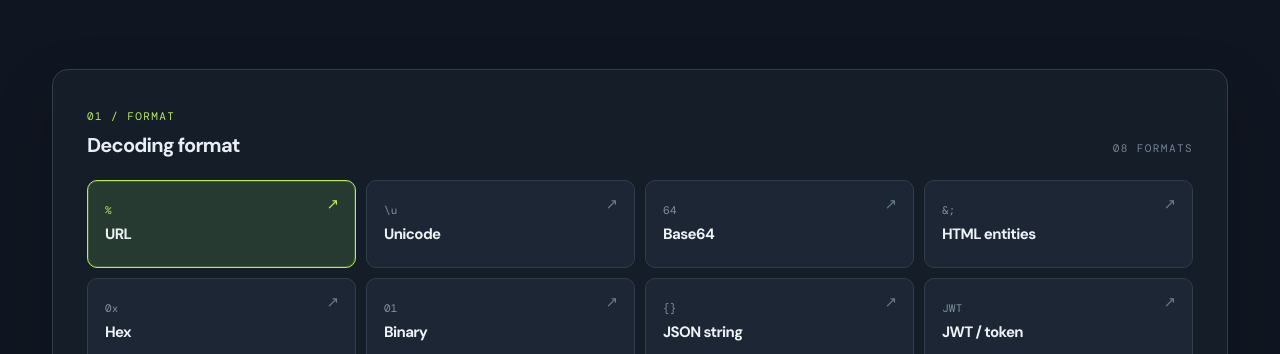
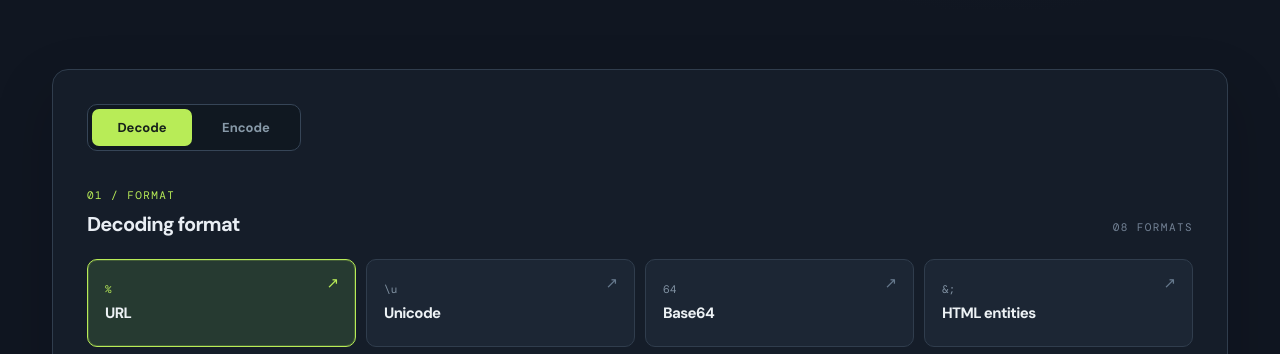
Before and after one commit to jwjp/decode, a website built with Vite: page index.html in a window 1280 px wide. Shown: the part 418-772 px from the top of the page. Built offline with nearby package versions, Linux system fonts and the light colour scheme.

Commit message:
Add text encoding mode

```diff
--- /dev/null
+++ b/src/encoders.js
@@ -0,0 +1,57 @@
+const utf8Encoder = new TextEncoder();
+
+function toBase64(bytes) {
+  let binary = '';
+  for (const byte of bytes) binary += String.fromCharCode(byte);
+  return btoa(binary);
+}
+
+export function encodeUrl(input) {
+  return encodeURIComponent(input).replace(/%20/g, '+');
+}
+
+export function encodeUnicode(input) {
+  return [...input].map((character) => {
+    const codePoint = character.codePointAt(0);
+    if (codePoint === 0x5c || codePoint < 0x20 || codePoint > 0x7e) {
+      return codePoint <= 0xffff
+        ? `\\u${codePoint.toString(16).toUpperCase().padStart(4, '0')}`
+        : `\\u{${codePoint.toString(16).toUpperCase()}}`;
+    }
+    return character;
+  }).join('');
+}
+
+export function encodeBase64(input) {
+  return toBase64(utf8Encoder.encode(input));
+}
+
+export function encodeHtml(input) {
+  return input.replace(/[&<>"']/g, (character) => ({
+    '&': '&amp;', '<': '&lt;', '>': '&gt;', '"': '&quot;', "'": '&#39;',
+  })[character]);
+}
+
+export function encodeHex(input) {
+  return [...utf8Encoder.encode(input)]
+    .map((byte) => byte.toString(16).toUpperCase().padStart(2, '0')).join(' ');
+}
+
+export function encodeBinary(input) {
+  return [...utf8Encoder.encode(input)]
+    .map((byte) => byte.toString(2).padStart(8, '0')).join(' ');
+}
+
+export function encodeJsonString(input) {
+  return JSON.stringify(input);
+}
+
+export const encoders = {
+  url: encodeUrl,
+  unicode: encodeUnicode,
+  base64: encodeBase64,
+  html: encodeHtml,
+  hex: encodeHex,
+  binary: encodeBinary,
+  json: encodeJsonString,
+};
--- a/src/main.js
+++ b/src/main.js
@@ -1,5 +1,6 @@
 import './style.css';
 import { decoders } from './decoders.js';
+import { encoders } from './encoders.js';
 
 const formats = [
   {
@@ -44,20 +45,57 @@ const formats = [
   },
 ];
 
+const encodeFormats = {
+  url: {
+    en: { description: 'Encode text for a URL, using + for spaces.', sample: 'Hello, world!', placeholder: 'Hello, world!' },
+    ko: { description: 'URL에 사용할 퍼센트 인코딩으로 바꾸고 공백은 +로 표시합니다.', sample: '안녕, 세계!', placeholder: '안녕, 세계!' },
+  },
+  unicode: {
+    en: { description: 'Escape non-ASCII characters, control characters, and backslashes.', sample: 'Hello 👋', placeholder: 'Hello 👋' },
+    ko: { description: '비 ASCII 문자, 제어 문자, 역슬래시를 Unicode 이스케이프로 바꿉니다.', sample: '안녕하세요 👋', placeholder: '안녕하세요 👋' },
+  },
+  base64: {
+    en: { description: 'Encode UTF-8 text as Base64.', sample: 'Hello, world!', placeholder: 'Hello, world!' },
+    ko: { description: 'UTF-8 텍스트를 Base64로 인코딩합니다.', sample: '안녕하세요', placeholder: '안녕하세요' },
+  },
+  html: {
+    en: { description: 'Escape &, <, >, quotation marks, and apostrophes as HTML entities.', sample: '<h1>Hello & world</h1>', placeholder: '<div>Hello & world</div>' },
+    ko: { description: '&, <, >, 따옴표, 작은따옴표를 HTML 엔티티로 바꿉니다.', sample: '<h1>안녕 & 세계</h1>', placeholder: '<div>안녕 & 세계</div>' },
+  },
+  hex: {
+    en: { description: 'Encode UTF-8 bytes as hexadecimal pairs.', sample: 'Hello', placeholder: 'Hello' },
+    ko: { description: 'UTF-8 바이트를 16진수 두 자리씩 표시합니다.', sample: '한글', placeholder: '한글' },
+  },
+  binary: {
+    en: { description: 'Encode UTF-8 bytes as 8-bit binary groups.', sample: 'Hi', placeholder: 'Hi' },
+    ko: { description: 'UTF-8 바이트를 8비트 이진수로 표시합니다.', sample: '한', placeholder: '한' },
+  },
+  json: {
+    en: { description: 'Quote and escape text as a JSON string.', sample: 'Hello\nworld', placeholder: 'Hello\nworld' },
+    ko: { description: '텍스트에 따옴표와 이스케이프를 더해 JSON 문자열로 만듭니다.', sample: '안녕\n세계', placeholder: '안녕\n세계' },
+  },
+};
+
+const modeCopy = {
+  en: {
+    decode: { pageTitle: 'decode — Text decoder', metaDescription: 'Decode URL, Unicode, Base64, HTML entities, Hex, and more in your browser.', heroFirst: 'Turn encoded text', heroSecond: 'into something readable.', intro: 'Paste an encoded string, choose a format, and see the result instantly.', workspaceLabel: 'Decoder workspace', formatLabel: 'Decoding format', formatHeading: 'Decoding format', workspaceHeading: 'Decode text', inputLabel: 'Text to decode', outputEmpty: 'Your decoded text will appear here.', success: 'Decoded', failure: 'Check the input format', formatCount: '08 FORMATS' },
+    encode: { pageTitle: 'decode — Text encoder', metaDescription: 'Encode URL, Unicode, Base64, HTML entities, Hex, and more in your browser.', heroFirst: 'Turn plain text', heroSecond: 'into encoded form.', intro: 'Enter text, choose a format, and see the encoded result instantly.', workspaceLabel: 'Encoder workspace', formatLabel: 'Encoding format', formatHeading: 'Encoding format', workspaceHeading: 'Encode text', inputLabel: 'Text to encode', outputEmpty: 'Your encoded text will appear here.', success: 'Encoded', failure: 'Could not encode this input', error: 'Could not encode this input.', formatCount: '07 FORMATS' },
+    modeLabel: 'Conversion mode',
+  },
+  ko: {
+    decode: { pageTitle: 'decode — 텍스트 디코더', metaDescription: 'URL, Unicode, Base64, HTML, Hex 등 다양한 형식의 텍스트를 브라우저에서 디코딩하세요.', heroFirst: '복잡한 문자를', heroSecond: '읽을 수 있는 텍스트로.', intro: '인코딩된 문자열을 붙여넣으세요. 형식을 고르면 결과가 바로 나타납니다.', workspaceLabel: '디코더 작업 공간', formatLabel: '디코딩 형식', formatHeading: '디코딩 형식', workspaceHeading: '변환하기', inputLabel: '디코딩할 텍스트', outputEmpty: '여기에 디코딩 결과가 표시됩니다.', success: '디코딩 완료', failure: '형식을 확인해 주세요', formatCount: '08 형식' },
+    encode: { pageTitle: 'decode — 텍스트 인코더', metaDescription: 'URL, Unicode, Base64, HTML, Hex 등 다양한 형식의 텍스트를 브라우저에서 인코딩하세요.', heroFirst: '일반 텍스트를', heroSecond: '인코딩된 형태로.', intro: '텍스트를 입력하고 형식을 고르면 인코딩 결과가 바로 나타납니다.', workspaceLabel: '인코더 작업 공간', formatLabel: '인코딩 형식', formatHeading: '인코딩 형식', workspaceHeading: '변환하기', inputLabel: '인코딩할 텍스트', outputEmpty: '여기에 인코딩 결과가 표시됩니다.', success: '인코딩 완료', failure: '인코딩할 수 없는 입력입니다', error: '이 입력을 인코딩할 수 없습니다.', formatCount: '07 형식' },
+    modeLabel: '변환 방향',
+  },
+};
+
 const copy = {
   en: {
-    pageTitle: 'decode — Text decoder',
-    metaDescription: 'Decode URL, Unicode, Base64, HTML entities, Hex, and more in your browser.',
     home: 'decode home', browserNote: 'Processed in your browser', language: 'Language',
-    heroFirst: 'Turn encoded text', heroSecond: 'into something readable.',
-    intro: 'Paste an encoded string, choose a format, and see the result instantly.',
-    workspaceLabel: 'Decoder workspace', formatLabel: 'Decoding format',
-    formatHeading: 'Decoding format', formatCount: '08 FORMATS',
-    workspaceHeading: 'Decode text', instant: 'Instant results as you type',
-    input: 'Input', output: 'Output', inputLabel: 'Text to decode',
+    instant: 'Instant results as you type',
+    input: 'Input', output: 'Output',
     sample: 'Use example', clear: 'Clear all', copy: 'Copy', copied: 'Copied',
-    outputEmpty: 'Your decoded text will appear here.', emptyResult: 'Empty result.',
-    waiting: 'Waiting for input', success: 'Decoded', failure: 'Check the input format',
+    emptyResult: 'Empty result.', waiting: 'Waiting for input',
     copyFailed: 'Could not access the clipboard.',
     signatureNote: 'The signature is not verified.',
     footerName: 'A simple text utility', footerPrivacy: 'Your text stays in your browser.',
@@ -78,18 +116,11 @@ const copy = {
     },
   },
   ko: {
-    pageTitle: 'decode — 텍스트 디코더',
-    metaDescription: 'URL, Unicode, Base64, HTML, Hex 등 다양한 형식의 텍스트를 브라우저에서 디코딩하세요.',
     home: 'decode 홈', browserNote: '브라우저에서 바로 처리', language: '언어',
-    heroFirst: '복잡한 문자를', heroSecond: '읽을 수 있는 텍스트로.',
-    intro: '인코딩된 문자열을 붙여넣으세요. 형식을 고르면 결과가 바로 나타납니다.',
-    workspaceLabel: '디코더 작업 공간', formatLabel: '디코딩 형식',
-    formatHeading: '디코딩 형식', formatCount: '08 형식',
-    workspaceHeading: '변환하기', instant: '입력 즉시 변환',
-    input: '입력', output: '결과', inputLabel: '디코딩할 텍스트',
+    instant: '입력 즉시 변환',
+    input: '입력', output: '결과',
     sample: '예시 넣기', clear: '모두 지우기', copy: '복사하기', copied: '복사됨',
-    outputEmpty: '여기에 디코딩 결과가 표시됩니다.', emptyResult: '빈 결과입니다.',
-    waiting: '입력을 기다리는 중', success: '디코딩 완료', failure: '형식을 확인해 주세요',
+    emptyResult: '빈 결과입니다.', waiting: '입력을 기다리는 중',
     copyFailed: '클립보드 접근에 실패했습니다.',
     signatureNote: '서명은 검증하지 않습니다.',
     footerName: '간단한 텍스트 도구', footerPrivacy: '텍스트는 브라우저 안에서 처리됩니다.',
@@ -119,6 +150,7 @@ try {
   // The site still works when storage is unavailable.
 }
 let selected = 'url';
+let mode = 'decode';
 let inputValue = '';
 let decoded = '';
 
@@ -136,9 +168,10 @@ function setLanguage(nextLanguage) {
 
 function render() {
   const t = copy[language];
+  const m = modeCopy[language][mode];
   document.documentElement.lang = language;
-  document.title = t.pageTitle;
-  document.querySelector('meta[name="description"]').content = t.metaDescription;
+  document.title = m.pageTitle;
+  document.querySelector('meta[name="description"]').content = m.metaDescription;
   app.innerHTML = `
     <div class="shell">
       <header class="topbar">
@@ -155,19 +188,23 @@ function render() {
       <main>
         <div class="intro">
           <div class="eyebrow"><span class="eyebrow-line"></span> TEXT UTILITY / 001</div>
-          <h1>${t.heroFirst}<br><em>${t.heroSecond}</em></h1>
-          <p>${t.intro}</p>
+          <h1>${m.heroFirst}<br><em>${m.heroSecond}</em></h1>
+          <p>${m.intro}</p>
         </div>
 
-        <section class="workspace" aria-label="${t.workspaceLabel}">
-          <div class="workspace-heading"><div><span class="section-kicker">01 / FORMAT</span><h2>${t.formatHeading}</h2></div><span class="format-count">${t.formatCount}</span></div>
-          <div class="format-grid" role="group" aria-label="${t.formatLabel}"></div>
+        <section class="workspace" aria-label="${m.workspaceLabel}">
+          <div class="mode-switch" role="group" aria-label="${modeCopy[language].modeLabel}">
+            <button type="button" data-mode="decode" aria-pressed="${mode === 'decode'}">Decode</button>
+            <button type="button" data-mode="encode" aria-pressed="${mode === 'encode'}">Encode</button>
+          </div>
+          <div class="workspace-heading"><div><span class="section-kicker">01 / FORMAT</span><h2>${m.formatHeading}</h2></div><span class="format-count">${m.formatCount}</span></div>
+          <div class="format-grid" role="group" aria-label="${m.formatLabel}"></div>
 
-          <div class="editor-heading"><div><span class="section-kicker">02 / WORKSPACE</span><h2>${t.workspaceHeading}</h2></div><span class="keyboard-hint">${t.instant}</span></div>
+          <div class="editor-heading"><div><span class="section-kicker">02 / WORKSPACE</span><h2>${m.workspaceHeading}</h2></div><span class="keyboard-hint">${t.instant}</span></div>
           <div class="editor-grid">
             <section class="editor-panel input-panel" aria-labelledby="input-title">
               <div class="panel-top"><div><span class="panel-index">IN / 01</span><h3 id="input-title">${t.input}</h3></div><button class="text-button" id="sample-button" type="button">${t.sample} <span aria-hidden="true">↗</span></button></div>
-              <textarea id="input" spellcheck="false" aria-label="${t.inputLabel}"></textarea>
+              <textarea id="input" spellcheck="false" aria-label="${m.inputLabel}"></textarea>
               <div class="panel-bottom"><span id="input-count"></span><button class="text-button" id="clear-button" type="button">${t.clear}</button></div>
             </section>
             <div class="arrow" aria-hidden="true">→</div>
@@ -208,9 +245,9 @@ function render() {
   }
 
   function updateFormat() {
-    const format = formats.find((item) => item.id === selected)[language];
+    const format = mode === 'encode' ? encodeFormats[selected][language] : formats.find((item) => item.id === selected)[language];
     input.placeholder = format.placeholder;
-    help.textContent = format.description + (selected === 'jwt' ? ` ${t.signatureNote}` : '');
+    help.textContent = format.description + (mode === 'decode' && selected === 'jwt' ? ` ${t.signatureNote}` : '');
   }
 
   function updateResult() {
@@ -219,21 +256,21 @@ function render() {
     output.classList.remove('error');
     if (!inputValue) {
       decoded = '';
-      output.textContent = t.outputEmpty;
+      output.textContent = m.outputEmpty;
       output.classList.add('empty');
       setStatus('', t.waiting);
     } else {
       try {
-        decoded = decoders[selected](inputValue);
+        decoded = (mode === 'encode' ? encoders : decoders)[selected](inputValue);
         output.textContent = decoded || t.emptyResult;
         output.classList.toggle('empty', !decoded);
-        setStatus('success', t.success);
+        setStatus('success', m.success);
       } catch (error) {
         decoded = '';
-        output.textContent = t.errors[error.code] || t.errors.unknown;
+        output.textContent = mode === 'encode' ? m.error : (t.errors[error.code] || t.errors.unknown);
         output.classList.remove('empty');
         output.classList.add('error');
-        setStatus('failure', t.failure);
+        setStatus('failure', m.failure);
       }
     }
     outputCount.textContent = t.count([...decoded].length);
@@ -242,6 +279,7 @@ function render() {
   }
 
   for (const format of formats) {
+    if (mode === 'encode' && format.id === 'jwt') continue;
     const button = document.createElement('button');
     button.className = 'format-card';
     button.type = 'button';
@@ -262,10 +300,19 @@ function render() {
   app.querySelectorAll('[data-language]').forEach((button) => {
     button.addEventListener('click', () => setLanguage(button.dataset.language));
   });
+  app.querySelectorAll('[data-mode]').forEach((button) => {
+    button.addEventListener('click', () => {
+      if (mode === button.dataset.mode) return;
+      mode = button.dataset.mode;
+      if (mode === 'encode' && selected === 'jwt') selected = 'url';
+      render();
+      app.querySelector(`[data-mode="${mode}"]`).focus();
+    });
+  });
   input.value = inputValue;
   input.addEventListener('input', updateResult);
   app.querySelector('#sample-button').addEventListener('click', () => {
-    input.value = formats.find((item) => item.id === selected)[language].sample;
+    input.value = mode === 'encode' ? encodeFormats[selected][language].sample : formats.find((item) => item.id === selected)[language].sample;
     updateResult();
     input.focus();
   });
--- a/src/style.css
+++ b/src/style.css
@@ -26,6 +26,10 @@ h1{margin:0;font-size:clamp(36px,5vw,67px);line-height:1.22;letter-spacing:-.075
 h1 em{font-style:normal;color:#b8ec57}
 .intro p{margin:24px 0 0;color:#95a3b2;font-size:15px;letter-spacing:-.02em;line-height:1.7}
 .workspace{border:1px solid #303d4d;border-radius:16px;padding:34px;background:#151d29;box-shadow:0 24px 60px #060a1033}
+.mode-switch{display:inline-flex;gap:4px;padding:4px;margin-bottom:32px;border:1px solid #364557;border-radius:10px;background:#101821}
+.mode-switch button{min-width:100px;padding:10px 18px;border:0;border-radius:7px;background:transparent;color:#8799a8;font-size:13px;font-weight:700}
+.mode-switch button:hover{color:#e9eef4}
+.mode-switch button[aria-pressed=true]{background:#b8ec57;color:#17211b}
 .workspace-heading,.editor-heading{display:flex;align-items:end;justify-content:space-between}
 .section-kicker{color:#b8ec57}
 h2{font-size:20px;line-height:1;margin:10px 0 0;letter-spacing:-.04em}
```
Also changed, not shown: README.ko.md (+12 -10 lines), src/encoders.test.js (added, +21 -0 lines), README.md.
